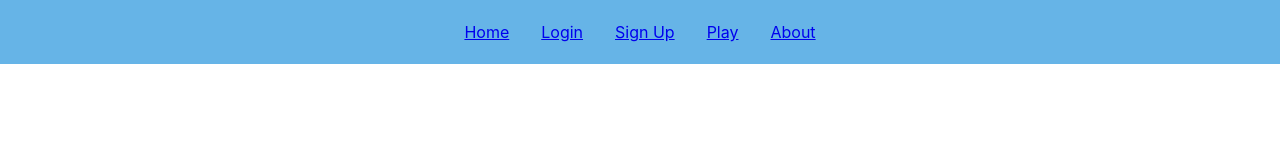
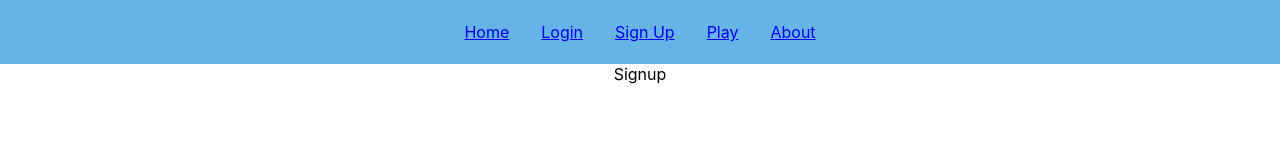
Before and after one commit to cmwilson21/headlines-up, a React (Create React App) app: page /signup in a window 1280 px wide. Shown: the top 160 px of the page. Built offline with nearby package versions, Linux system fonts and the light colour scheme; no server answers.

Commit message:
added login and signup components

```diff
--- a/src/App.js
+++ b/src/App.js
@@ -9,26 +9,17 @@
 import { apiUrl } from "./Globals";
 import { useDispatch, useSelector } from "react-redux";
 import { loadArticle } from "./actions/articleAction";
+import Signup from "./components/sessions/Signup";
+import Login from "./components/sessions/Login";
 
 function App() {
-  // const [articles, setArticles] = useState([]);
   const dispatch = useDispatch();
   const article = useSelector((state) => state.articles);
   const requesting = useSelector((state) => state.requesting);
 
-  // use redux to fetch the articles from apiurl
   useEffect(() => {
     dispatch(loadArticle());
   }, []);
-  // console.log("articles", articles);
-
-  // useEffect(() => {
-  //   fetch(apiUrl)
-  //     .then((response) => response.json())
-  //     .then((data) => setArticles(data.articles))
-  //     .catch((error) => console.log(error));
-  // }, []);
-  // console.log(articles.articles);
 
   return (
     <div className="App">
@@ -36,8 +27,8 @@
         <NavBar />
         <Routes>
           <Route path="/" element={<Home />} />
-          {/* <Route path="/signup" element={<Home />} /> */}
-          {/* <Route path="/login" element={<Home />} /> */}
+          <Route path="/signup" element={<Signup />} />
+          <Route path="/login" element={<Login />} />
           <Route path="/play" element={<GameCard />} />
           <Route path="/about" element={<About />} />
         </Routes>
--- /dev/null
+++ b/src/components/sessions/Login.js
@@ -0,0 +1,7 @@
+import React from "react";
+
+const Login = () => {
+  return <div>Login</div>;
+};
+
+export default Login;
--- /dev/null
+++ b/src/components/sessions/Signup.js
@@ -0,0 +1,7 @@
+import React from "react";
+
+const Signup = () => {
+  return <div>Signup</div>;
+};
+
+export default Signup;
```
